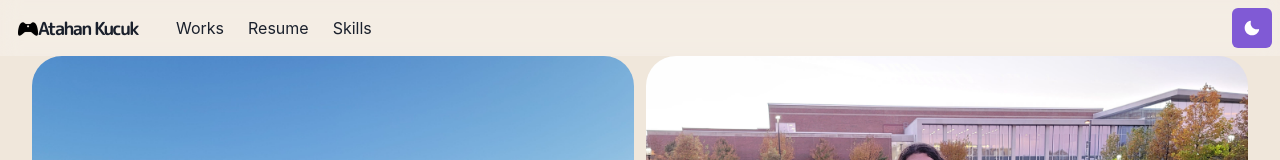
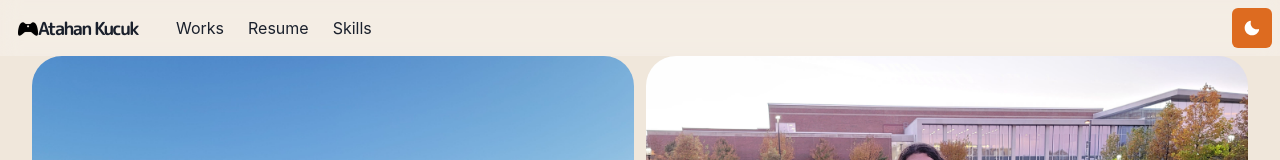
Before and after one commit to atahan99/Personal-Website, a Next.js app: page / in a window 1280 px wide. Shown: the top 160 px of the page. Built offline with nearby package versions, Linux system fonts and the light colour scheme.

Commit message:
defaulted to dark mode

```diff
--- a/components/theme-toggle-button.js
+++ b/components/theme-toggle-button.js
@@ -9,7 +9,7 @@ const ThemeToggleButton = () => {
     <AnimatePresence exitBeforeEnter initial={false}>
       <motion.div
         style={{ display: 'inline-block' }}
-        key={useColorModeValue('light', 'dark')}
+        key={useColorModeValue('dark', 'light')}
         initial={{ y: -20, opacity: 0 }}
         animate={{ y: 0, opacity: 1 }}
         exit={{ y: 20, opacity: 0 }}
@@ -17,7 +17,7 @@ const ThemeToggleButton = () => {
       >
         <IconButton
           aria-label="Toggle theme"
-          colorScheme={useColorModeValue('purple', 'orange')}
+          colorScheme={useColorModeValue('orange', 'purple')}
           icon={useColorModeValue(<MoonIcon />, <SunIcon />)}
           onClick={toggleColorMode}
         ></IconButton>
```
